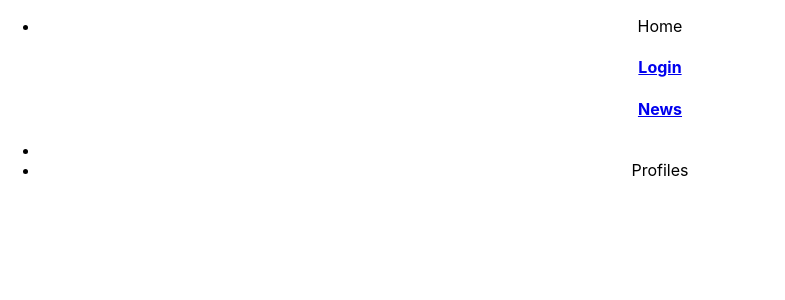
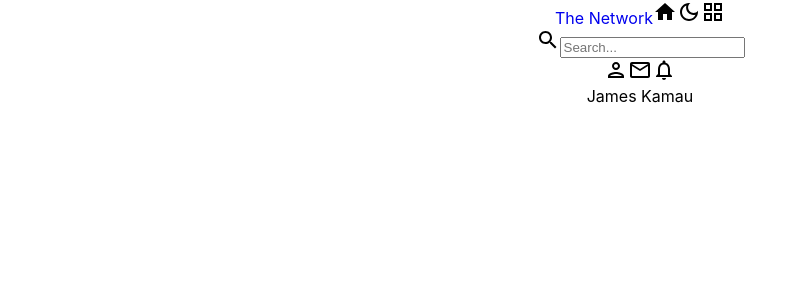
Before and after one commit to JamesKm08/The-Network, a React (Create React App) app in the folder the-network/: page / in a window 1280 px wide. Shown: the top 300 px of the page, without its empty margins (0-785 px from the left). Built offline with nearby package versions, Linux system fonts and the light colour scheme.

Commit message:
feat: adding navbar icons

```diff
--- a/the-network/src/NavBar.js
+++ b/the-network/src/NavBar.js
@@ -1,23 +1,40 @@
 import { Link } from 'react-router-dom';
-
+import HomeIcon from '@mui/icons-material/Home';
+import DarkModeOutlinedIcon from "@mui/icons-material/DarkModeOutlined";
+import WbSunnyOutlinedIcon from "@mui/icons-material/WbSunnyOutlined";
+import GridViewOutlinedIcon from "@mui/icons-material/GridViewOutlined";
+import NotificationsOutlinedIcon from "@mui/icons-material/NotificationsOutlined";
+import EmailOutlinedIcon from "@mui/icons-material/EmailOutlined";
+import PersonOutlinedIcon from "@mui/icons-material/PersonOutlined";
+import SearchOutlinedIcon from "@mui/icons-material/SearchOutlined";
 
 export default function NavBar(){
     return(
   <>
-  <ul>
-  <li>Home</li>
+  <div className='navbar'>
+    <div className='left'>
+      <Link to='/' style={{textDecoration:'none'}}>
+      <span>The Network</span>
+      </Link>
+      <HomeIcon/>
+      <DarkModeOutlinedIcon/>
+      <GridViewOutlinedIcon/>
+      <div className='search'>
+      <SearchOutlinedIcon/>
+      <input type='text' placeholder='Search...'/>
+      </div>
+    </div>
 
-  <Link to = "/Login">
-    <h4>Login</h4>
-  </Link>
+    <div className='right'>
+      <PersonOutlinedIcon/>
+      <EmailOutlinedIcon/>
+      <NotificationsOutlinedIcon/>
+      <div className='user'>
+        <span> James Kamau</span>
+      </div>
+    </div>
 
-  <Link to = "/News">
-    <h4>News</h4>
-  </Link>
-
-  <li></li>
-  <li>Profiles</li>
-  </ul>
+  </div>
   </>
     )
 }
```
